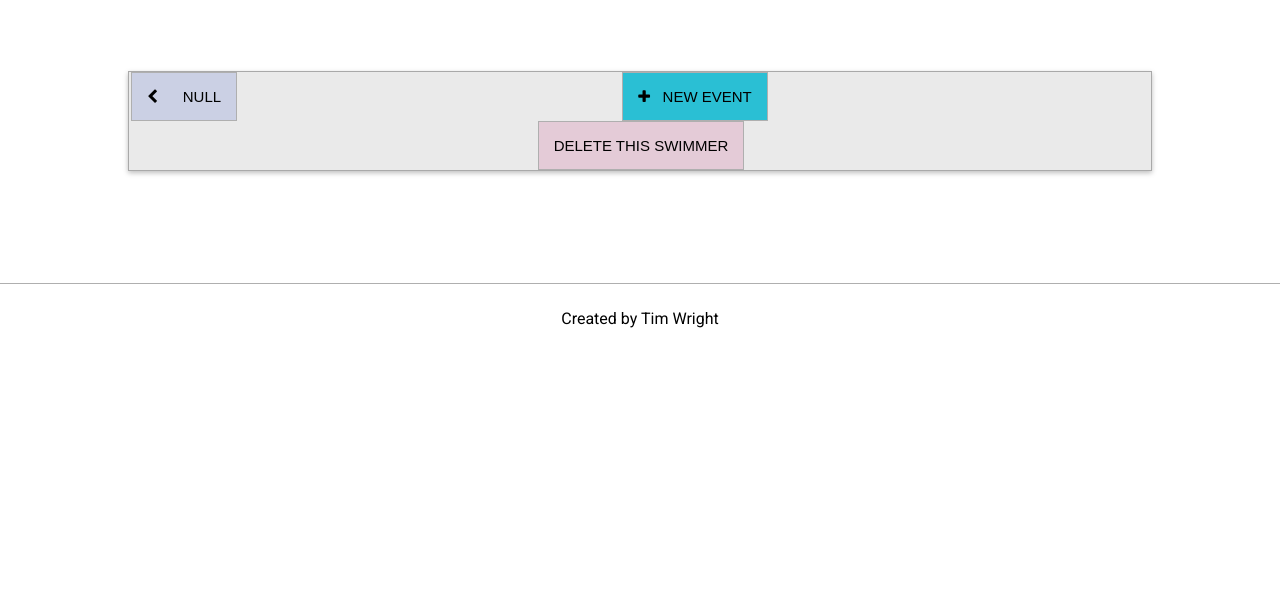
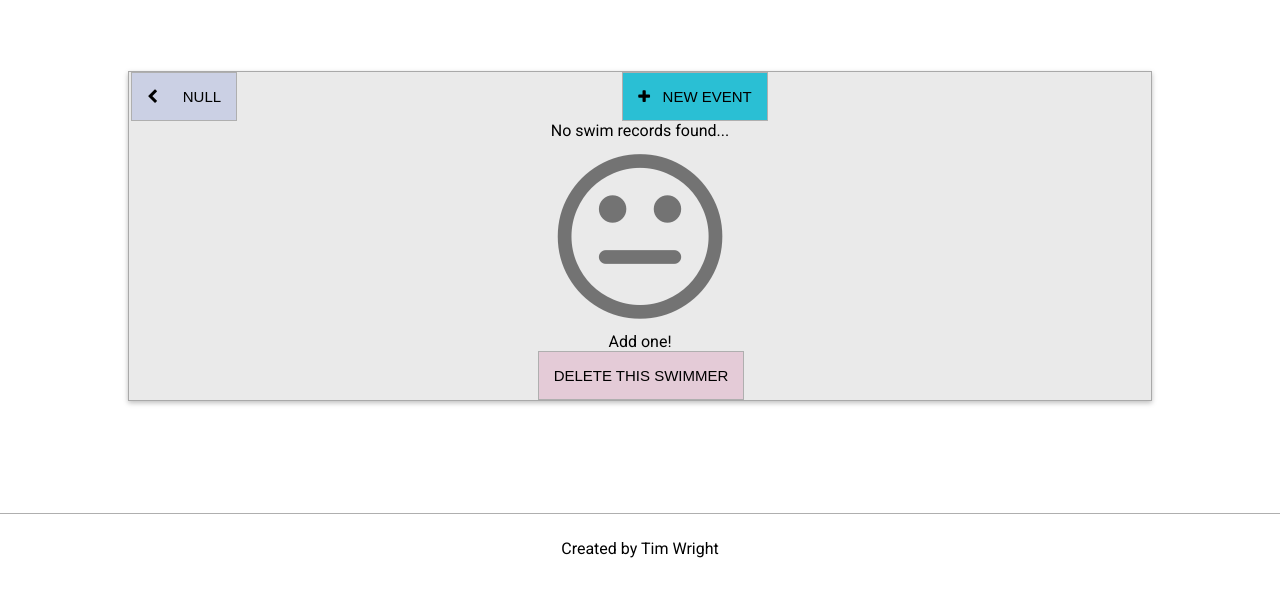
Before and after one commit to Karobka/swim_pr2, a website: page public/events.html in a window 1280 px wide. Shown: the part 70-666 px from the top of the page. Drawn offline with nearby package versions, Linux system fonts and the light colour scheme; no server answers.

Commit message:
begun adding basic visuals for no events created yet

```diff
--- a/api/user/user.router.js
+++ b/api/user/user.router.js
@@ -10,7 +10,7 @@ function isLoggedIn (req, res, next) {
     }
     res.json({
         message: 'Authentication failed'
-    }).redirect('/');
+    });
 }
 
 
--- a/public/events.app.js
+++ b/public/events.app.js
@@ -77,6 +77,11 @@ function createSwimrEvent() {
 
 //  display swimr events
 function displaySwimEvents(records) {
+    if (records.length === 0) {
+        $(".records_data").empty();
+        $(".no_records_message").css("display", "block");
+    } else {
+        $(".no_records_message").css("display", "none");
         console.log("attempting to display swim records");
         console.log(records);
         $(".records_data").empty();
@@ -102,6 +107,7 @@ function displaySwimEvents(records) {
             }
             var hist_record = showEvents(tempnum, temp_event_storage);
             $(".records_data").append(hist_record);
+        }
     }
 }
 
--- a/public/events.html
+++ b/public/events.html
@@ -4,8 +4,8 @@
         <meta charset="utf-8">
         <meta name="viewport" content="width=device-width, initial-scale=1">
         <link href="https://fonts.googleapis.com/css?family=Roboto" rel="stylesheet">
+        <link href="https://maxcdn.bootstrapcdn.com/font-awesome/4.6.3/css/font-awesome.min.css" rel="stylesheet" integrity="sha384-T8Gy5hrqNKT+hzMclPo118YTQO6cYprQmhrYwIiQ/3axmI1hQomh7Ud2hPOy8SP1" crossorigin="anonymous">
         <link rel="stylesheet" href="./main.css">
-        <link href="https://maxcdn.bootstrapcdn.com/font-awesome/4.6.3/css/font-awesome.min.css" rel="stylesheet" integrity="sha384-T8Gy5hrqNKT+hzMclPo118YTQO6cYprQmhrYwIiQ/3axmI1hQomh7Ud2hPOy8SP1" crossorigin="anonymous">
         <title>SwimPR</title>
     </head>
 <body>
@@ -60,6 +60,11 @@
                 <i class="fa fa-plus" aria-hidden="true"></i> &nbsp
                 New Event
             </button>
+            <div class="no_records_message">
+                <p>No swim records found...</p>
+                <i class="fa fa-meh-o fa-6" aria-hidden="true"></i>
+                <p>Add one!</p>
+            </div>
             <div class="records_data">
             </div>
             <button class="btn_show_del_swimr">Delete This Swimmer</button>
--- a/public/main.css
+++ b/public/main.css
@@ -295,12 +295,18 @@ button:hover {
     padding-right: 10px;
     border-right: 1px solid black;
 }
+.fa-6 {
+    font-size: 12em;
+    color: #737373;
+}
 
 .records_template {
     border-bottom: solid black 1px;
     margin: 0 auto;
 }
-
+.no_records_message {
+    display: none;
+}
 .user_template {
     margin-bottom: 5px;
 }
```
Lines whose indentation alone changed are shown as unchanged.
